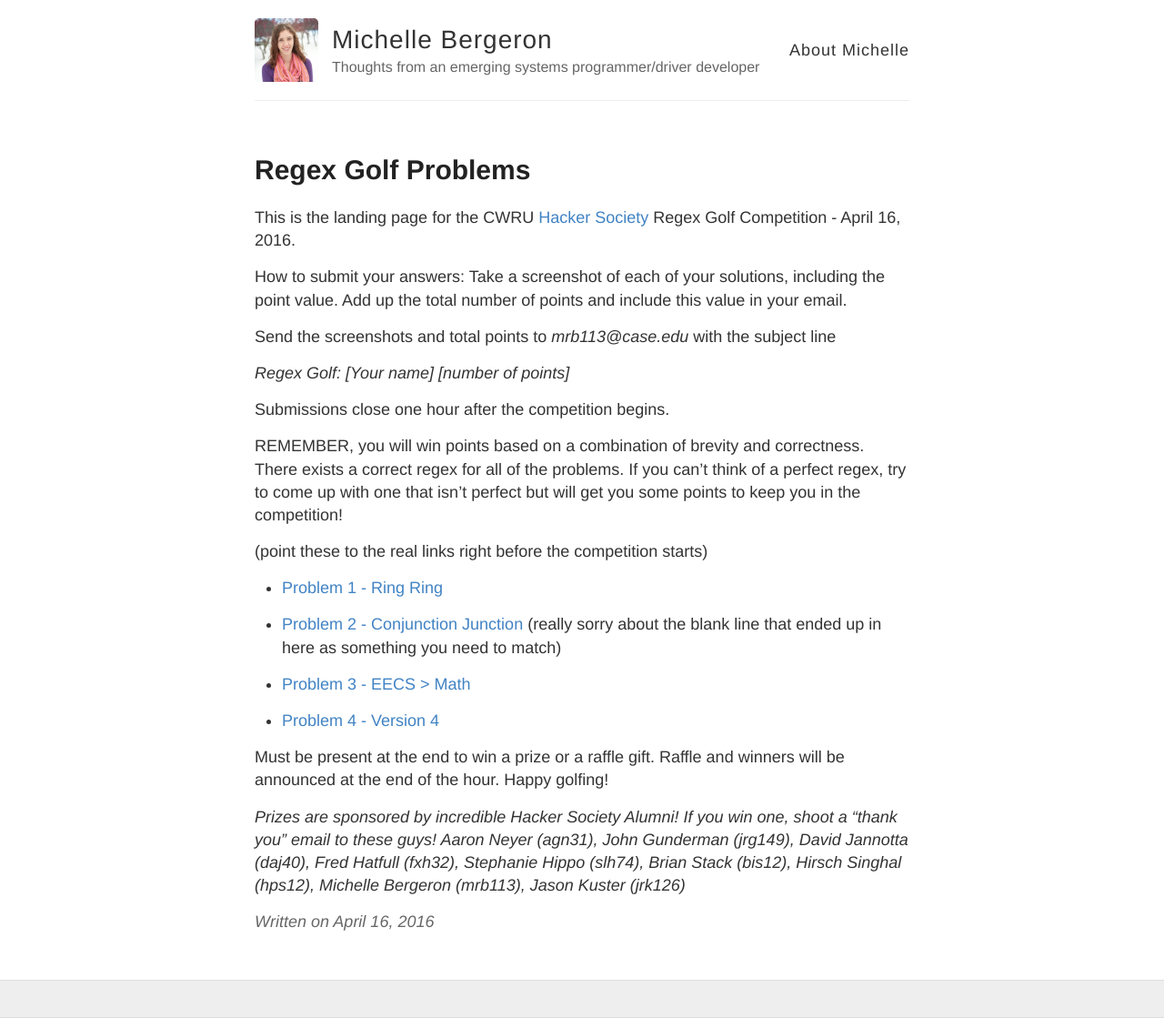
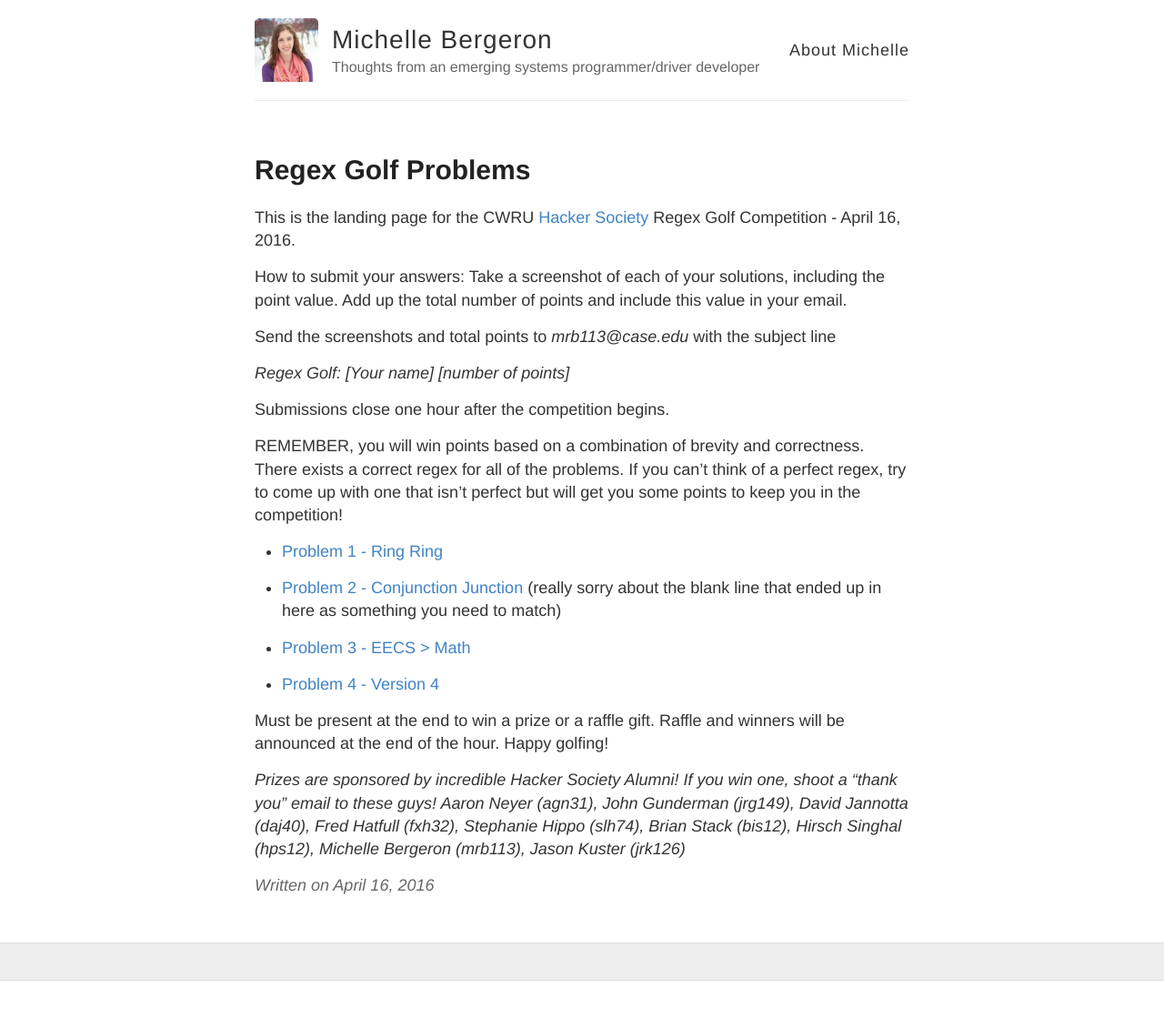
Before and after one commit to mrb113/mrb113.github.io, a Jekyll site: the page built from _posts/2016-4-16-Regex-Golf.md, in a window 1280 px wide. Shown: the whole page at 91% size. Built offline with Jekyll 4.4.1, drawn with Linux system fonts in a browser that asks for light colours; comment, search, counter and statistics services are not loaded; after the commit the page ends 1078 px from its top, so only the background shows below that.

Commit message:
Problems found here

```diff
--- a/_posts/2016-4-16-Regex-Golf.md
+++ b/_posts/2016-4-16-Regex-Golf.md
@@ -15,15 +15,13 @@
 
 REMEMBER, you will win points based on a combination of brevity and correctness. There exists a correct regex for all of the problems. If you can't think of a perfect regex, try to come up with one that isn't perfect but will get you some points to keep you in the competition!
 
-(point these to the real links right before the competition starts)
+- [Problem 1 - Ring Ring](http://regex.alf.nu/2e2672a3a77f45f39dcb44e957481e68643890ff)
 
-- [Problem 1 - Ring Ring](https://msdn.microsoft.com/en-us/library/windows/hardware/ff562234(v=vs.85).aspx)
+- [Problem 2 - Conjunction Junction](http://regex.alf.nu/0c46c0be6d672f333e96301d99883a75690f023e) (really sorry about the blank line that ended up in here as something you need to match)
 
-- [Problem 2 - Conjunction Junction](https://msdn.microsoft.com/en-us/library/windows/hardware/ff562234(v=vs.85).aspx) (really sorry about the blank line that ended up in here as something you need to match)
+- [Problem 3 - EECS > Math](http://regex.alf.nu/fd9d8a5d0d329428452daf94d1ef2417dc15d3fd)
 
-- [Problem 3 - EECS > Math](https://msdn.microsoft.com/en-us/library/windows/hardware/ff562234(v=vs.85).aspx)
-
-- [Problem 4 - Version 4](https://msdn.microsoft.com/en-us/library/windows/hardware/ff562234(v=vs.85).aspx)
+- [Problem 4 - Version 4](http://regex.alf.nu/af3b669160724cd99720c3437dfbef0895135dbe)
 
 Must be present at the end to win a prize or a raffle gift. Raffle and winners will be announced at the end of the hour.
 Happy golfing!
```
